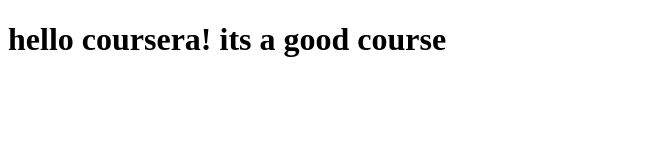
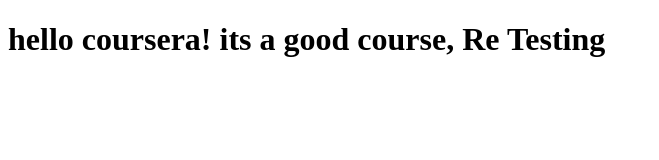
Before and after one commit to Abic7/coursera-test, a plain HTML site: page site/index.html in a window 1280 px wide. Shown: the whole page, without its empty margins (0-659 px from the left). Drawn offline with Linux system fonts and the light colour scheme.

Commit message:
New Change

```diff
--- a/site/index.html
+++ b/site/index.html
@@ -4,6 +4,6 @@
 	<title>first test site</title>
 </head>
 <body>
-<h1>hello coursera! its a good course</h1>
+<h1>hello coursera! its a good course, Re Testing</h1>
 </body>
 </html>
```
